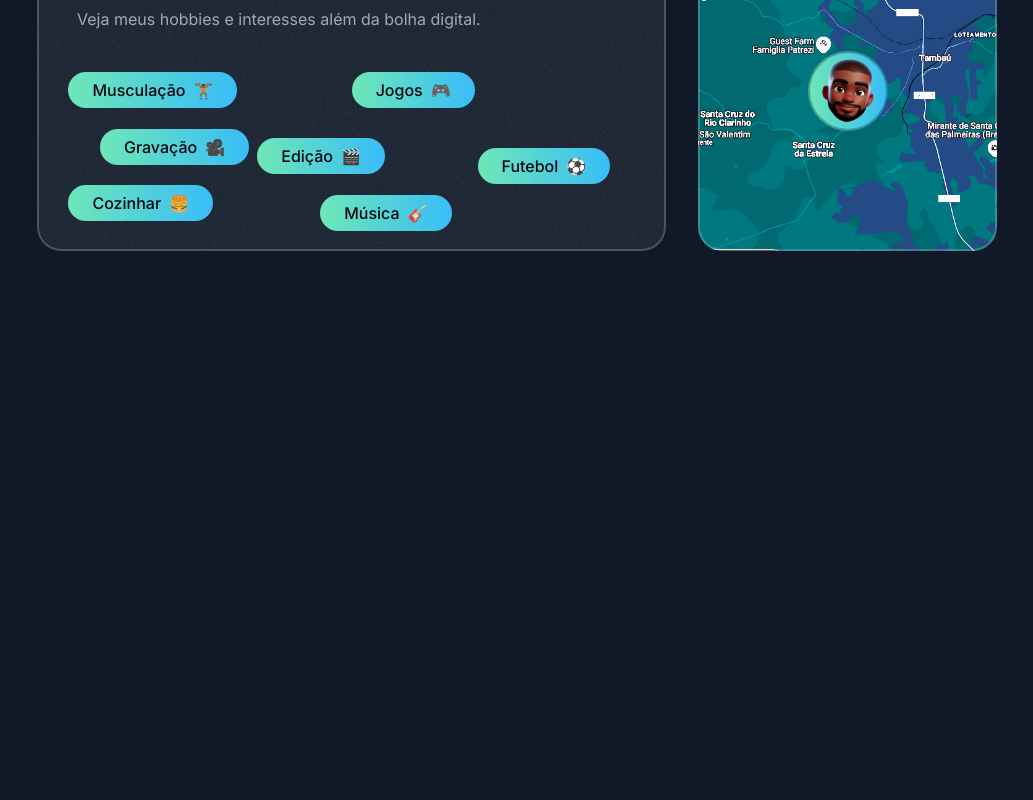
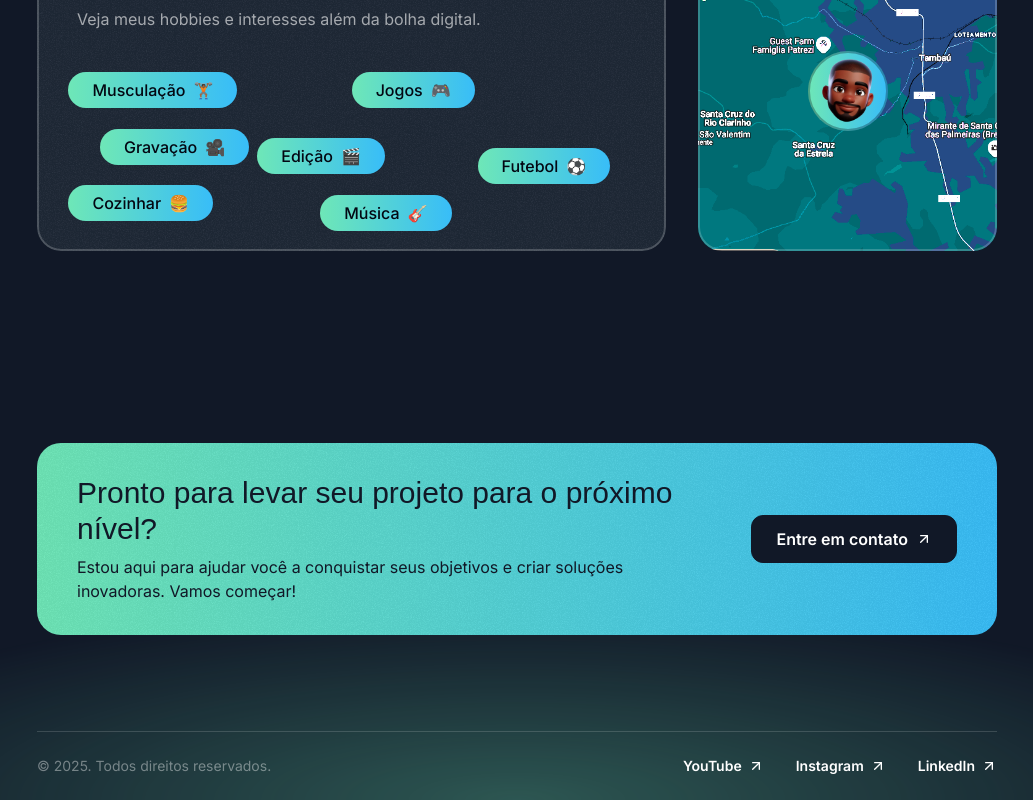
Before and after one commit to Gabriel-otirB/portfolio, a Next.js app: page / in a window 1280 px wide. Shown: the part 4809-5609 px from the top of the page, without its empty margins (123-1156 px from the left). Before the commit the page ends 5172 px from the top, so only its background shows below. Built offline with nearby package versions, Linux system fonts and the light colour scheme; a web font is replaced by a local one.

Commit message:
Implemented Contact and Footer section

```diff
--- a/src/app/page.tsx
+++ b/src/app/page.tsx
@@ -4,6 +4,8 @@ import { ProjectsSection } from "@/sections/Projects";
 import { TapeSection } from "@/sections/Tape";
 import { TestimonialsSection } from "@/sections/Testimonials";
 import { AboutSection } from "@/sections/About";
+import { ContactSection } from "@/sections/Contact";
+import { Footer } from "@/sections/Footer";
 
 export default function Home() {
   return (
@@ -14,6 +16,8 @@ export default function Home() {
       <TapeSection />
       <TestimonialsSection />
       <AboutSection />
+      <ContactSection />
+      <Footer />
     </div>
   );
 }
--- a/src/sections/About.tsx
+++ b/src/sections/About.tsx
@@ -1,6 +1,5 @@
 import SectionHeader from "@/components/SectionHeader";
 import Card from "@/components/Card";
-import StarIcon from "@/assets/icons/star.svg";
 import bookImage from "@/assets/images/book-cover.png";
 import Image from "next/image";
 
@@ -11,10 +10,8 @@ import CssIcon from "@/assets/icons/css3.svg";
 import ReactIcon from "@/assets/icons/react.svg";
 import ChromeIcon from "@/assets/icons/chrome.svg";
 import GitHubIcon from "@/assets/icons/github.svg";
-import TechIcon from "@/components/TechIcon";
 import mapImage from "@/assets/images/map.png";
 import smileMemoji from "@/assets/images/memoji-smile.png";
-import { title } from "process";
 import CardHeader from "@/components/CardHeader";
 import ToolboxItems from "@/components/ToolboxItems";
 
--- a/src/sections/Contact.tsx
+++ b/src/sections/Contact.tsx
@@ -1,3 +1,33 @@
+import ArrowRightIcon from "@/assets/icons/arrow-up-right.svg";
+import grainImage from "@/assets/images/grain.jpg";
+
 export const ContactSection = () => {
-  return <div>Contact Section</div>;
+  return (
+    <div className="py-16 pt-12 lg:py-24 lg:pt-20">
+      <div className="container">
+        <div className="bg-gradient-to-r from-emerald-300 to-sky-400 text-gray-900
+        py-8 px-10 rounded-3xl text-center md:text-left relative overflow-hidden z-0">
+          <div
+            className="absolute inset-0 opacity-5 -z-10"
+            style={{ backgroundImage: `url(${grainImage.src})` }}
+          ></div>
+          <div className="flex flex-col md:flex-row gap-8 md:gap-16 items-center">
+            <div>
+              <h2 className="font-serif text-2xl md:text-3xl">Pronto para levar seu projeto para o próximo nível?</h2>
+              <p className="text-sm md:text-base mt-2">
+                Estou aqui para ajudar você a conquistar seus objetivos e criar soluções inovadoras. Vamos começar!
+              </p>
+            </div>
+            <div>
+              <button className="text-white bg-gray-900 inline-flex items-center
+              px-6 h-12 rounded-xl gap-2 w-max border border-gray-900">
+                <span className="font-semibold">Entre em contato</span>
+                <ArrowRightIcon className="size-4" />
+              </button>
+            </div>
+          </div>
+        </div>
+      </div>
+    </div>
+  );
 };
--- a/src/sections/Footer.tsx
+++ b/src/sections/Footer.tsx
@@ -1,3 +1,40 @@
+import ArrowUpRightIcon from "@/assets/icons/arrow-up-right.svg";
+
+const footerLinks = [
+  {
+    title: "YouTube",
+    href: "#",
+  },
+  {
+    title: "Instagram",
+    href: "#",
+  },
+  {
+    title: "LinkedIn",
+    href: "#",
+  },
+]
+
 export const Footer = () => {
-  return <div>Footer Section</div>;
+  return (
+    <footer className="relative -z-10 overflow-x-clip">
+      <div className="absolute h-[400px] w-[1600px] bottom-0 -z-10
+     left-1/2 -translate-x-1/2 bg-emerald-300/30
+     [mask-image:radial-gradient(50%_50%_at_bottom_center,black,transparent)]"
+     ></div>
+      <div className="container">
+        <div className="border-t border-white/15 py-6 text-sm flex flex-col md:flex-row md:justify-between items-center gap-8">
+          <div className="text-white/40">&copy; {new Date().getFullYear()}. Todos direitos reservados.</div>
+          <nav className="flex flex-col md:flex-row items-center gap-8">
+            {footerLinks.map((link) => (
+              <a href={link.href} key={link.title} className="inline-flex items-center gap-1.5">
+                <span className="font-semibold">{link.title}</span>
+                <ArrowUpRightIcon className="size-4" />
+              </a>
+            ))}
+          </nav>
+        </div>
+      </div>
+    </footer>
+  );
 };
--- a/src/sections/Testimonials.tsx
+++ b/src/sections/Testimonials.tsx
@@ -11,19 +11,19 @@ import Card from "@/components/Card";
 const testimonials = [
     {
         name: "Oliver Tadeo",
-        position: "Gerente de Marketing @ Soluções Digitais",
+        position: "Gerente de Marketing @ Software",
         text: "Trabalhar com o Gabriel foi uma experiência incrível. Ele transformou nosso site em uma poderosa ferramenta de marketing. Sua atenção aos detalhes e capacidade de entender nossa marca são excepcionais. Estamos muito satisfeitos com os resultados!",
         avatar: memojiAvatar1,
     },
     {
         name: "Jeniffer Santos",
-        position: "Chefe de Design @ VerdeDesign",
+        position: "Chefe de Design @ Sharp Design",
         text: "Trabalhar com Gabriel foi um prazer. Sua expertise no desenvolvimento frontend trouxe nossos designs à vida de uma maneira que nunca imaginamos. O site superou todas as nossas expectativas.",
         avatar: memojiAvatar2,
     },
     {
         name: "Michael Martinez",
-        position: "CEO @ InovaTechnolgy Solutions",
+        position: "CEO @ NewEra Tech Solutions",
         text: "A habilidade de Gabriel em criar experiências de usuário perfeitas é incomparável. Desde o lançamento do novo design, tivemos um aumento significativo nas conversões. Não poderíamos estar mais felizes.",
         avatar: memojiAvatar3,
     },
```
